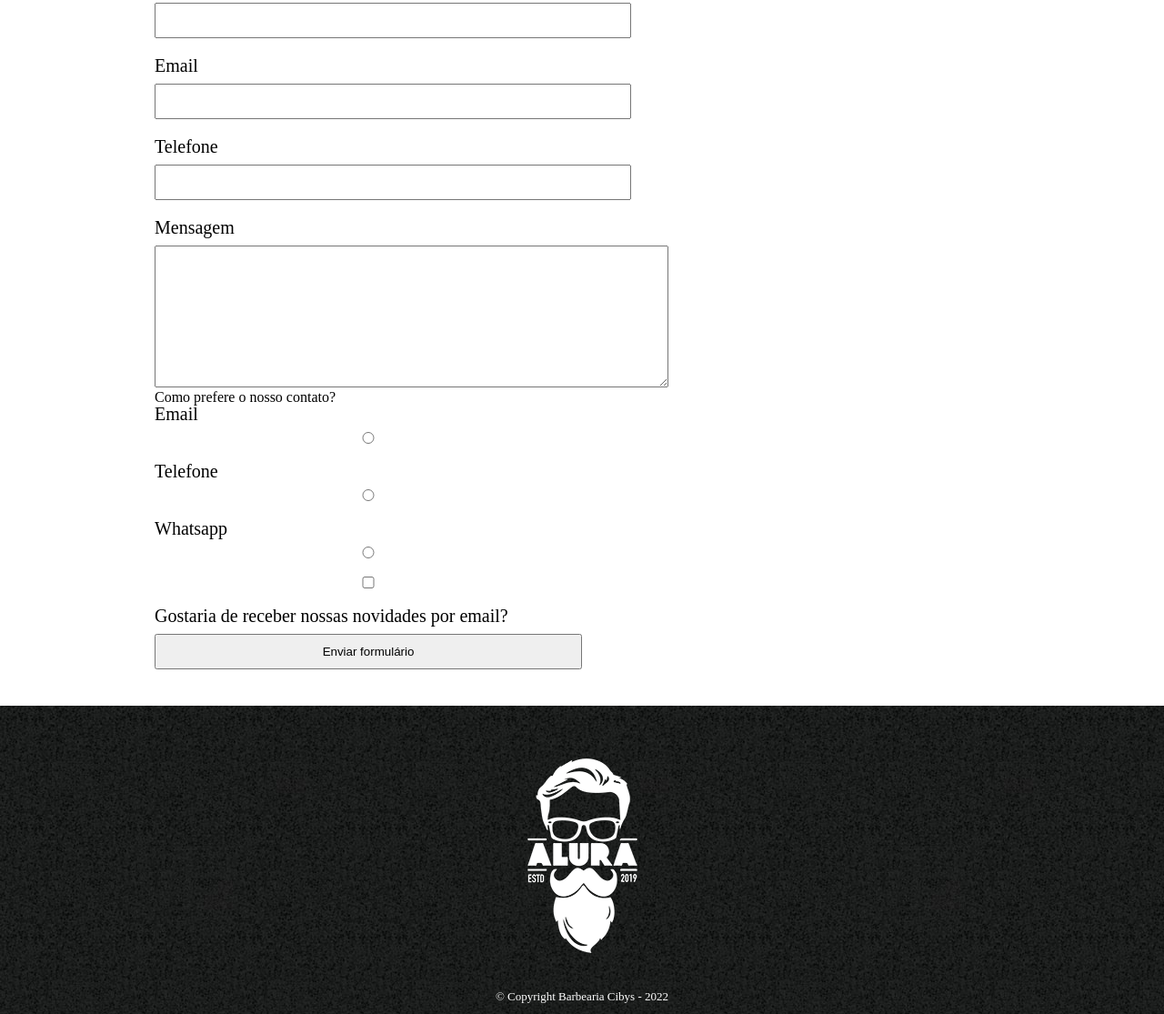
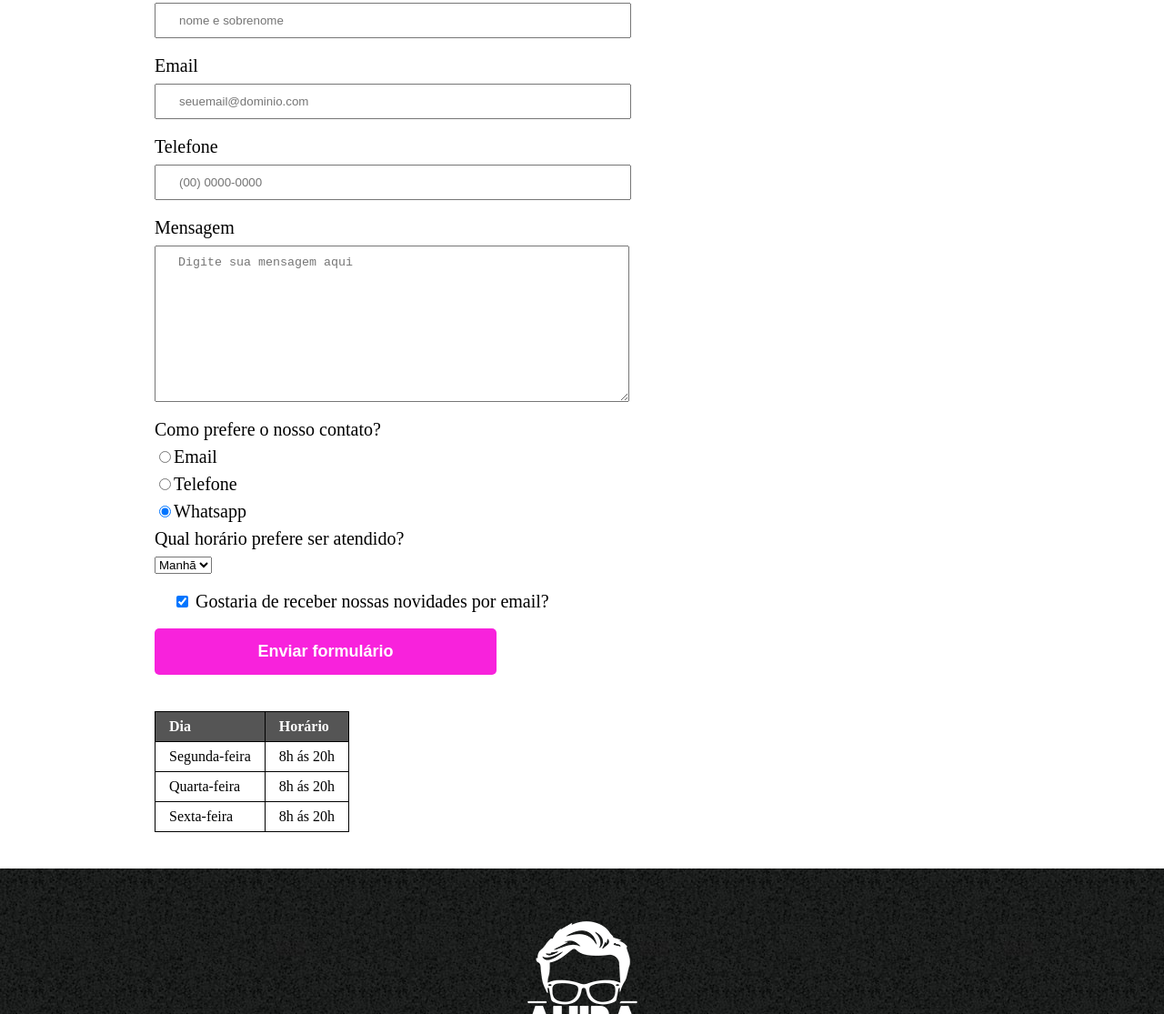
Before and after one commit to Cibely87/BarbeariaCibys, a plain HTML site: page Projeto_03/index.html in a window 1280 px wide. Shown: the part 360-1475 px from the top of the page at 91% size. Drawn offline with Linux system fonts and the light colour scheme.

Commit message:
finalizando-projeto03

```diff
--- a/Projeto_03/index.html
+++ b/Projeto_03/index.html
@@ -25,33 +25,60 @@
         <main>
             <form>
                 <label for="name">Nome e Sobrenome</label>
-                <input type="text" id="name">
+                <input type="text" id="name" class="input_padrao" required placeholder="nome e sobrenome">
 
                 <label for="email">Email</label>
-                <input type="text" id="email">
+                <input type="email" id="email" class="input_padrao" required placeholder="seuemail@dominio.com">
 
                 <label for="tel">Telefone</label>
-                <input type="tel" id="tel">
+                <input type="tel" id="tel" class="input_padrao" required placeholder="(00) 0000-0000">
 
                 <label for="mensagem">Mensagem</label>
-                <textarea id="mensagem" cols="68" rows="10"></textarea>
+                <textarea id="mensagem" cols="68" rows="10" class="input_padrao" placeholder="Digite sua mensagem aqui"></textarea>
 
-                <div>
-                    <p>Como prefere o nosso contato?</p>
-                    <label for="radioEmail">Email</label>
-                    <input type="radio" name="contato" value="Email" id="radioEmail">
+                <fieldset>
+                    <legend>Como prefere o nosso contato?</legend>
+                    <label for="radioEmail"> <input type="radio" name="contato" value="Email" id="radioEmail">Email</label>
 
-                    <label for="radioTelefone">Telefone</label>
-                    <input type="radio" name="contato" value="Telefone" id="radioTeledone">
+                    <label for="radioTelefone"><input type="radio" name="contato" value="Telefone" id="radioTeledone">Telefone</label>
 
-                    <label for="radioWhatsapp">Whatsapp</label>
-                    <input type="radio" name="contato" value="Whatsapp" id="radioWhatsapp">
+                    <label for="radioWhatsapp"><input type="radio" name="contato" value="Whatsapp" id="radioWhatsapp" checked>Whatsapp</label>
+                </fieldset>
 
-                    <label> <input type="checkbox"> Gostaria de receber nossas novidades por email?</label>
+                <fieldset>
+                    <legend>Qual horário prefere ser atendido?</legend>
+                    <select name="" id="">
+                        <option value="">Manhã</option>
+                        <option value="">Tarde</option>
+                        <option value="">Noite</option>
+                    </select>
+                </fieldset>
+                    <label class="checkbox"> <input type="checkbox" checked> Gostaria de receber nossas novidades por email?</label>
+                    <input type="submit" value="Enviar formulário" class="enviar">
+            </form>
 
-                    <input type="submit" value="Enviar formulário">
-                </div>
-            </form>
+            <table>
+                <thead>
+                    <tr>
+                        <td>Dia</td>
+                        <td>Horário</td>
+                    </tr>
+                </thead>
+                    <tbody>
+                    <tr>
+                        <td>Segunda-feira</td>
+                        <td>8h ás 20h</td>
+                    </tr>
+                    <tr>
+                        <td>Quarta-feira</td>
+                        <td>8h ás 20h</td>
+                    </tr>
+                    <tr>
+                        <td>Sexta-feira</td>
+                        <td>8h ás 20h</td>
+                    </tr>
+                </tbody>
+            </table>
         </main>
 
         <footer>
--- a/Projeto_03/style_contato.css
+++ b/Projeto_03/style_contato.css
@@ -98,15 +98,51 @@ form {
     margin: 40px 0;
 }
 
-form label {
+form label, form legend {
     display: block;
     font-size: 20px;
     margin: 0 0 10px;
 }
 
-form input {
+.input_padrao {
     display: block;
     margin: 0 0 20px;
     padding: 10px 25px;
     width: 50%;
 }
+
+.checkbox {
+    margin: 20px;
+}
+
+.enviar {
+    width: 40%;
+    padding: 15px 0;
+    background: #f822dc;
+    color: white;
+    font-weight: bold;
+    font-size: 18px;
+    border: none;
+    border-radius: 5px;
+    transition: 1s all;
+    cursor: pointer;
+}
+
+.enviar:hover {
+    background: rgb(121, 3, 121);
+}
+
+table {
+    margin: 20px 0 40px;
+}
+
+thead {
+    background: #555555;
+    color: white;
+    font-weight: bold;
+}
+
+td, th {
+    border: 1px solid #000000;
+    padding: 8px 15px;
+}
```
